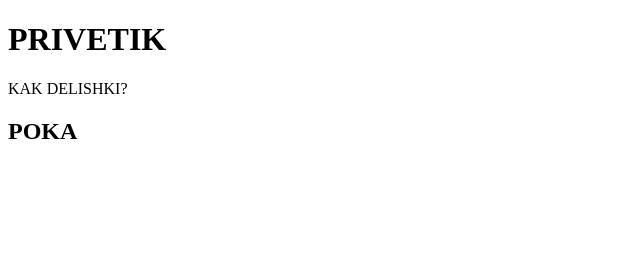
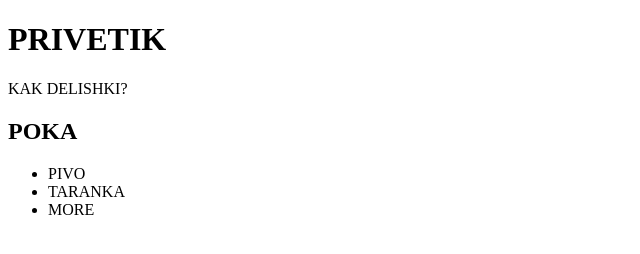
Before and after one commit to lizapedash/test, a plain HTML site: page index.html in a window 1280 px wide. Shown: the whole page, without its empty margins (0-640 px from the left). Drawn offline with Linux system fonts and the light colour scheme.

Commit message:
one more update

```diff
--- a/index.html
+++ b/index.html
@@ -11,6 +11,11 @@
     </h1>
     <p>KAK DELISHKI?</p>
     <h2>POKA</h2>
+    <ul>
+        <li>PIVO</li>
+        <li>TARANKA</li>
+        <li>MORE</li>
+    </ul>
 
 </body>
 </html>
```
